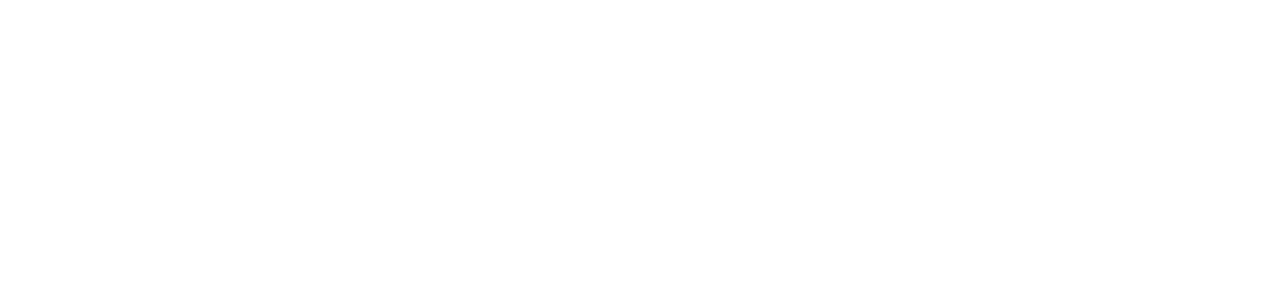
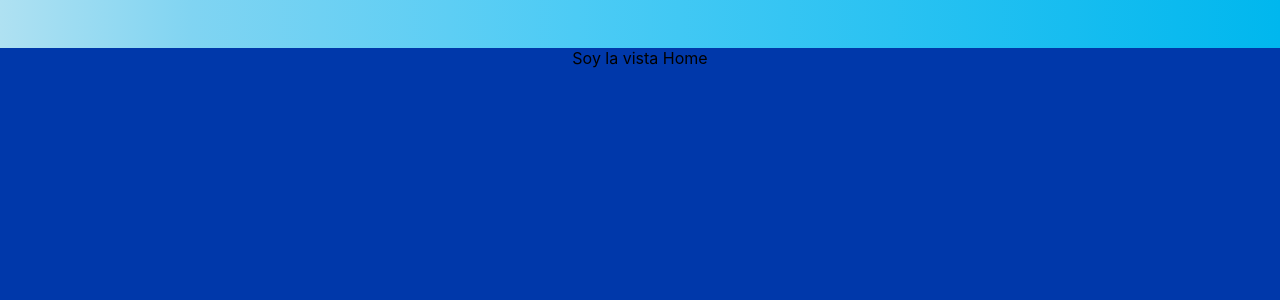
Before and after one commit to Kronapsys/dental-clinic-frontend, a React (Create React App) app: page / in a window 1280 px wide. Shown: the top 300 px of the page. Built offline with nearby package versions, Linux system fonts and the light colour scheme.

Commit message:
trying colours on header

```diff
--- a/src/App.js
+++ b/src/App.js
@@ -1,5 +1,6 @@
 import './App.css';
 import {BrowserRouter, Switch, Route} from 'react-router-dom';
+import Home from './containers/Home/Home';
 import Header from './components/Header/Header';
 
 function App() {
@@ -8,7 +9,7 @@
       <BrowserRouter>
         <Header/>
         <Switch>
-
+          <Route path="/" exact component={Home}/>
         </Switch>
       </BrowserRouter>
     </div>
--- a/src/components/Header/Header.css
+++ b/src/components/Header/Header.css
@@ -1,3 +1,9 @@
-.header{
-    background-color: blue;
+.header {
+    background: -webkit-linear-gradient(left,
+    rgba(175,225,242,1) 0%,
+    rgba(128,212,242,1) 15%,
+    rgba(76,203,245,1) 45%,
+    rgb(0, 183, 238) 100%);
+
+    height: 3em;
 }
--- a/src/containers/Home/Home.css
+++ b/src/containers/Home/Home.css
@@ -0,0 +1,4 @@
+.home{
+    height: 100vh;
+    background-color: rgba(0,56,170,255);
+}
--- a/src/containers/Home/Home.jsx
+++ b/src/containers/Home/Home.jsx
@@ -0,0 +1,13 @@
+import React from 'react';
+import './Home.css';
+
+const Home = () => {
+
+    return(
+        <div className="home">
+            Soy la vista Home
+        </div>
+    );
+};
+
+export default Home;
```
